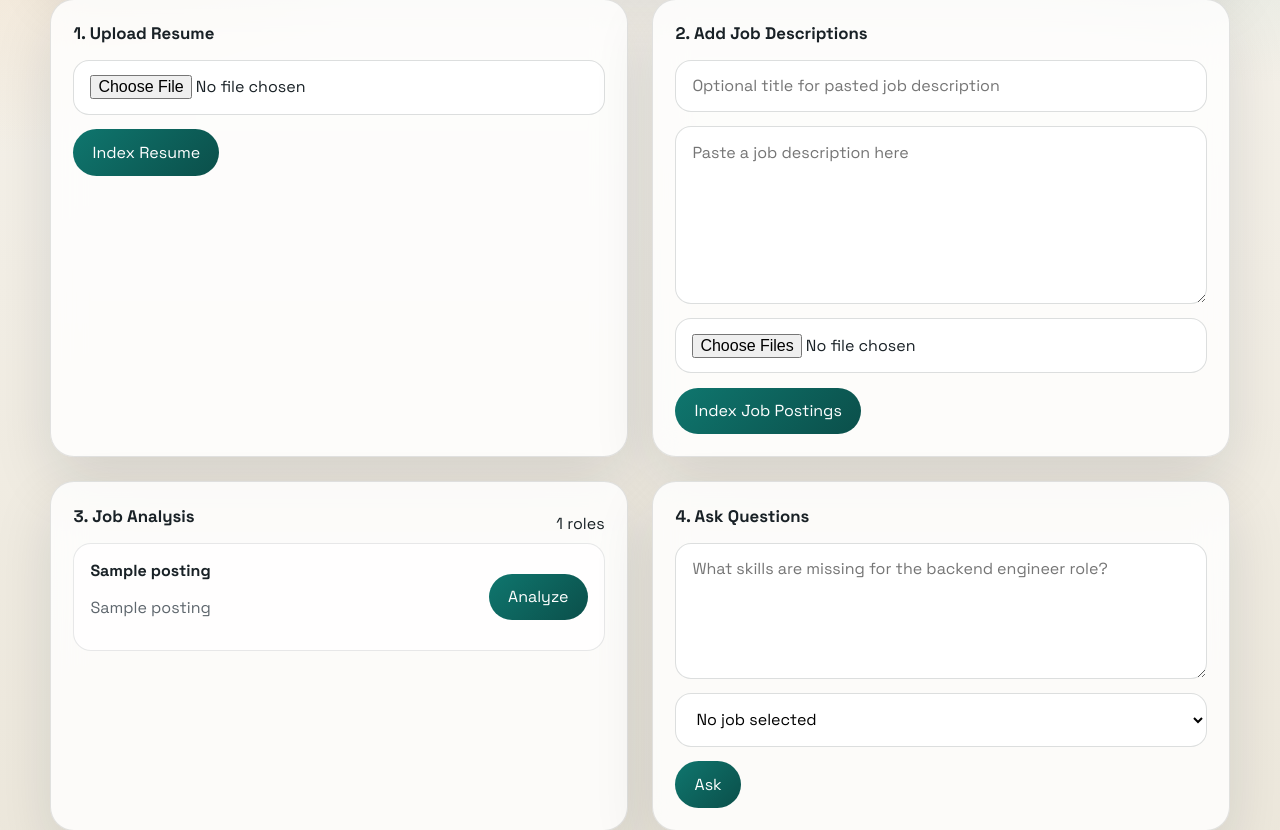
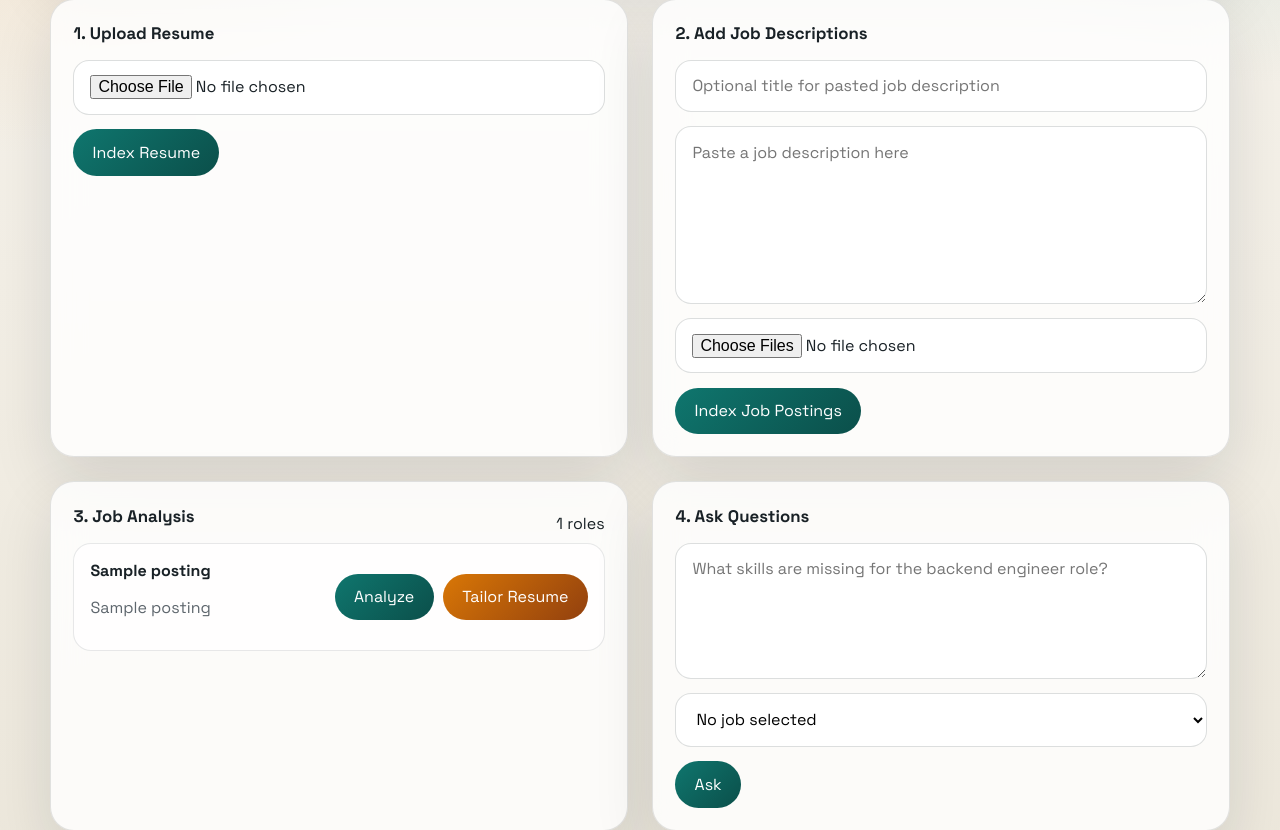
Before and after one commit to ujjwalsingh108/career_intelligence_assistant, a FastAPI app: page / in a window 1280 px wide. Shown: the part 343-1173 px from the top of the page. Run offline with FastAPI, Linux system fonts and the light colour scheme; tables that the repository leaves empty hold one stand-in row (values such as "Sample post"); parts of the project's set-up code (start-up, migrations or seed data) failed here and were passed over; some web fonts are replaced.

Commit message:
feat: add AI resume tailoring generator flow

```diff
--- a/app/main.py
+++ b/app/main.py
@@ -17,6 +17,7 @@ from app.services.documents import extract_text
 from app.services.groq_client import GroqService
 from app.services.observability import log_llm_completion
 from app.services.retrieval import add_job_posting, get_job, get_latest_resume, list_jobs, replace_resume, retrieve_relevant_chunks
+from app.services.tailoring import generate_tailored_resume
 
 
 BASE_DIR = Path(__file__).resolve().parent
@@ -53,6 +54,7 @@ def build_context(
     analysis: str | None = None,
     scorecard: dict | None = None,
     structured_profile: dict | None = None,
+    tailored_resume: str | None = None,
     answer: str | None = None,
     error: str | None = None,
 ) -> dict:
@@ -67,6 +69,7 @@ def build_context(
         "analysis": analysis,
         "scorecard": scorecard,
         "structured_profile": structured_profile,
+        "tailored_resume": tailored_resume,
         "answer": answer,
         "error": error,
     }
@@ -199,6 +202,58 @@ def analyze_job(job_id: int, request: Request, db: Session = Depends(get_db)) ->
         )
 
 
+@app.post("/jobs/{job_id}/tailor", response_class=HTMLResponse)
+def tailor_resume(job_id: int, request: Request, db: Session = Depends(get_db)) -> HTMLResponse:
+    resume = get_latest_resume(db)
+    job = get_job(db, job_id)
+    if not resume or not job:
+        raise HTTPException(status_code=status.HTTP_404_NOT_FOUND, detail="Resume or job posting not found.")
+
+    try:
+        groq_service = GroqService()
+        graph_output = run_analysis_graph(db, groq_service, resume, job)
+        tailoring_completion = generate_tailored_resume(
+            groq_service,
+            resume,
+            job,
+            graph_output.get("chunks", []),
+            graph_output.get("scorecard", {}),
+            graph_output.get("structured_profile", {}),
+            graph_output.get("analysis", ""),
+        )
+        request_id = getattr(request.state, "request_id", "unknown")
+        log_llm_completion(
+            db,
+            request_id=request_id,
+            route_name="/jobs/{job_id}/tailor",
+            completion=tailoring_completion,
+            metadata={
+                "job_id": job_id,
+                "phase": "resume_tailoring",
+                "evidence_ids": [chunk.evidence_id for chunk in graph_output.get("chunks", [])],
+            },
+        )
+        return templates.TemplateResponse(
+            request=request,
+            name="index.html",
+            context=build_context(
+                request,
+                db,
+                selected_job_id=job_id,
+                scorecard=graph_output.get("scorecard"),
+                structured_profile=graph_output.get("structured_profile"),
+                tailored_resume=tailoring_completion.text,
+            ),
+        )
+    except RuntimeError as exc:
+        return templates.TemplateResponse(
+            request=request,
+            name="index.html",
+            context=build_context(request, db, selected_job_id=job_id, error=str(exc)),
+            status_code=status.HTTP_503_SERVICE_UNAVAILABLE,
+        )
+
+
 @app.post("/ask", response_class=HTMLResponse)
 def ask_question(
     request: Request,
--- a/app/static/styles.css
+++ b/app/static/styles.css
@@ -181,9 +181,18 @@ button {
     border: 1px solid rgba(25, 33, 38, 0.1);
 }
 
+.job-actions {
+    display: flex;
+    gap: 0.6rem;
+}
+
 .job-card-active {
     border-color: rgba(15, 118, 110, 0.4);
     box-shadow: inset 0 0 0 1px rgba(15, 118, 110, 0.16);
+}
+
+.secondary-btn {
+    background: linear-gradient(135deg, #d97706 0%, #92400e 100%);
 }
 
 .output-panel pre,
--- a/app/templates/index.html
+++ b/app/templates/index.html
@@ -25,7 +25,7 @@
     <section class="message error">{{ error }}</section>
     {% endif %}
 
-    {% if answer and not analysis %}
+    {% if answer and not analysis and not tailored_resume %}
     <section class="message success"><pre>{{ answer }}</pre></section>
     {% endif %}
 
@@ -63,9 +63,14 @@
                         <strong>{{ job.title }}</strong>
                         <p>{{ job.source_name }}</p>
                     </div>
-                    <form action="/jobs/{{ job.id }}/analyze" method="post">
-                        <button type="submit">Analyze</button>
-                    </form>
+                    <div class="job-actions">
+                        <form action="/jobs/{{ job.id }}/analyze" method="post">
+                            <button type="submit">Analyze</button>
+                        </form>
+                        <form action="/jobs/{{ job.id }}/tailor" method="post">
+                            <button type="submit" class="secondary-btn">Tailor Resume</button>
+                        </form>
+                    </div>
                 </div>
                 {% endfor %}
             </div>
@@ -156,5 +161,15 @@
         <pre>{{ structured_profile }}</pre>
     </section>
     {% endif %}
+
+    {% if tailored_resume %}
+    <section class="panel output-panel">
+        <div class="section-header">
+            <h2>Tailored Resume Draft</h2>
+            {% if selected_job %}<span>{{ selected_job.title }}</span>{% endif %}
+        </div>
+        <pre>{{ tailored_resume }}</pre>
+    </section>
+    {% endif %}
 </main>
 {% endblock %}
```
Also changed, not shown: app/services/tailoring.py (added, +64 -0 lines), tests/test_tailoring_flow.py (added, +64 -0 lines), README.md.
